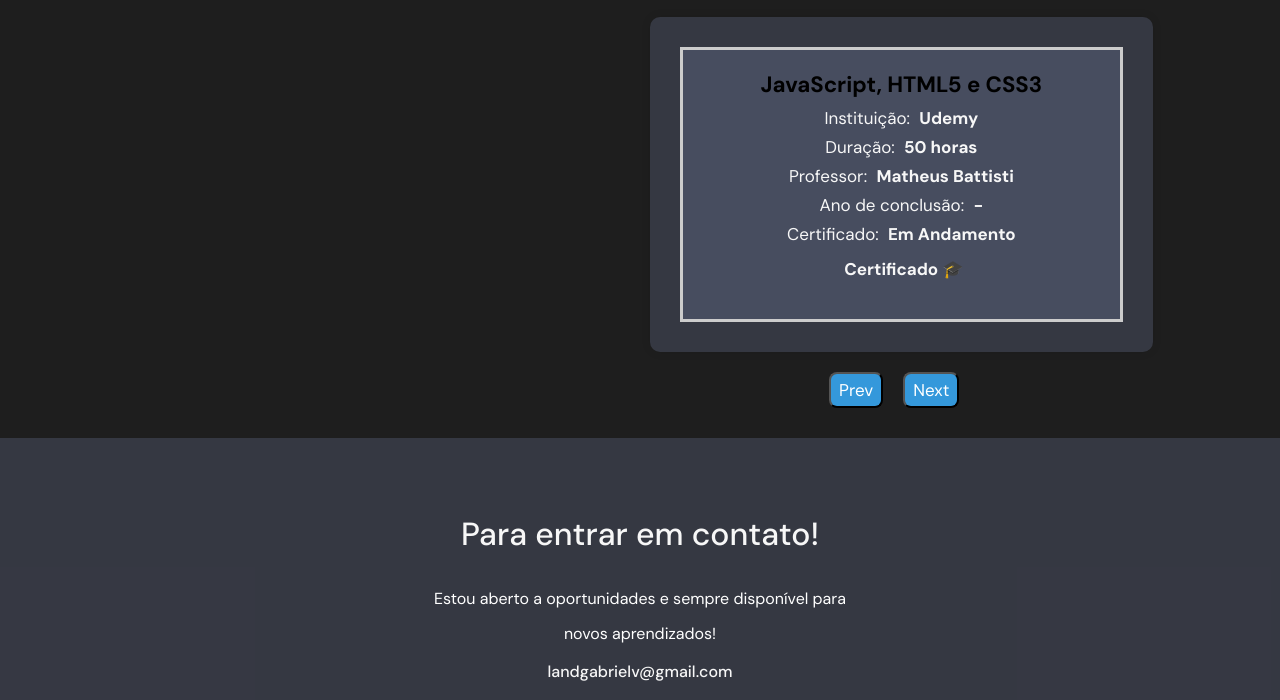
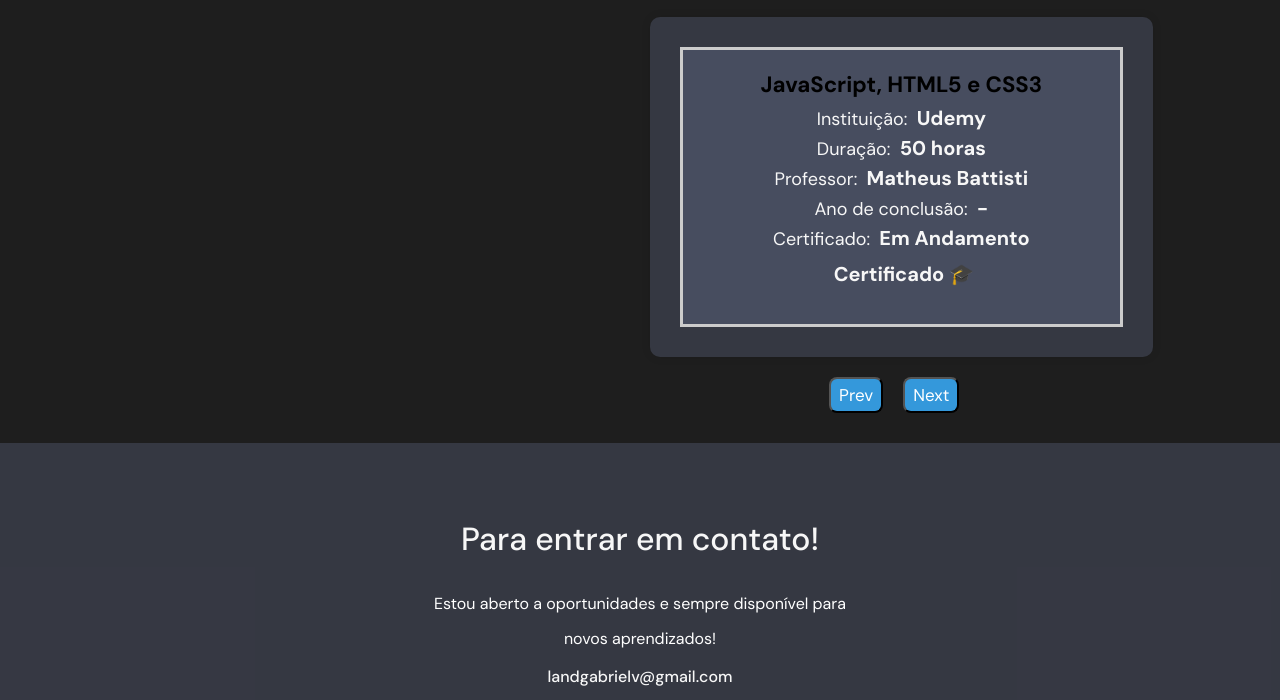
Before and after one commit to LandGabriel/portf-land, a plain HTML site: page index.html in a window 1280 px wide. Shown: the part 4768-5468 px from the top of the page. Drawn offline with Linux system fonts and the light colour scheme; a script that the page names is missing.

Commit message:
Update estilo.css

```diff
--- a/css/estilo.css
+++ b/css/estilo.css
@@ -551,12 +551,12 @@ h2 {
   color: black;
   font-weight: bold;
   margin-left: 5px;
-  font-size: 17px;
+  font-size: 20px;
 }
 
 .courses-details .label {
   color: #000;
-  font-size: 17px;
+  font-size: 18px;
 }
 /* footer*/
 footer {
```
